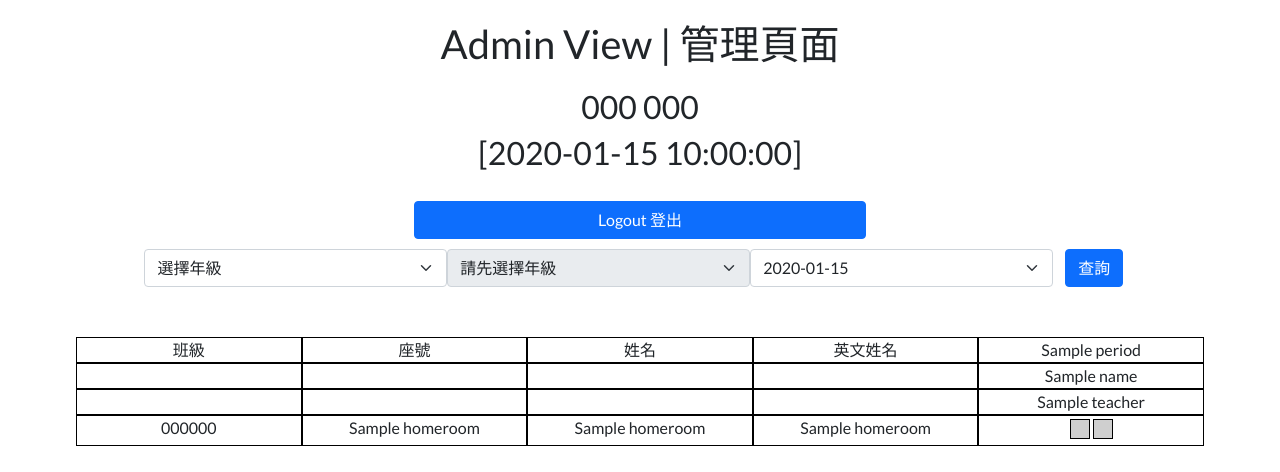
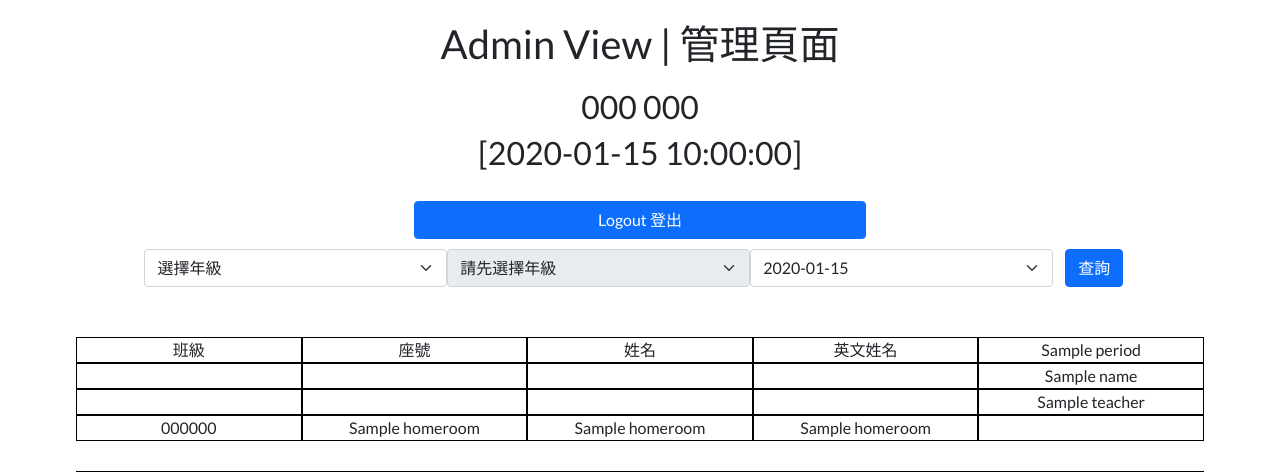
Before and after one commit to aaronleetw/Attendance, a Flask app: template templates/admin.html in a window 1280 px wide. Shown: the top 472 px of the page. Run offline with Flask 2, Linux system fonts and the light colour scheme; the template is opened without the code that fills it: most values are stand-ins (such as "Sample title", 1, 10 or a date in 2020).

Commit message:
Edit admin so not show checkbox

```diff
--- a/templates/admin.html
+++ b/templates/admin.html
@@ -126,10 +126,7 @@
                     {% if 'confirm' in absData[currDate] %}
                     <p class="highlightAbs"></p>
                     {% else %}
-                    <input type="checkbox" class="tobeform 2^{{j}}^{{i}} late" id="late^{{j}}^{{i}}"
-                        onchange="unCheckAbs('{{j}}^{{i}}')">
-                    <input type="checkbox" class="tobeform 1^{{j}}^{{i}} absent" id="absent^{{j}}^{{i}}"
-                        onchange="unCheckLate('{{j}}^{{i}}')">
+                    <p class="highlightAbs"></p>
                     {% endif %}
                     <!-- <input type="checkbox" class="tobeform {{j}}^{{i}}"> -->
                     {% endif %}
```
